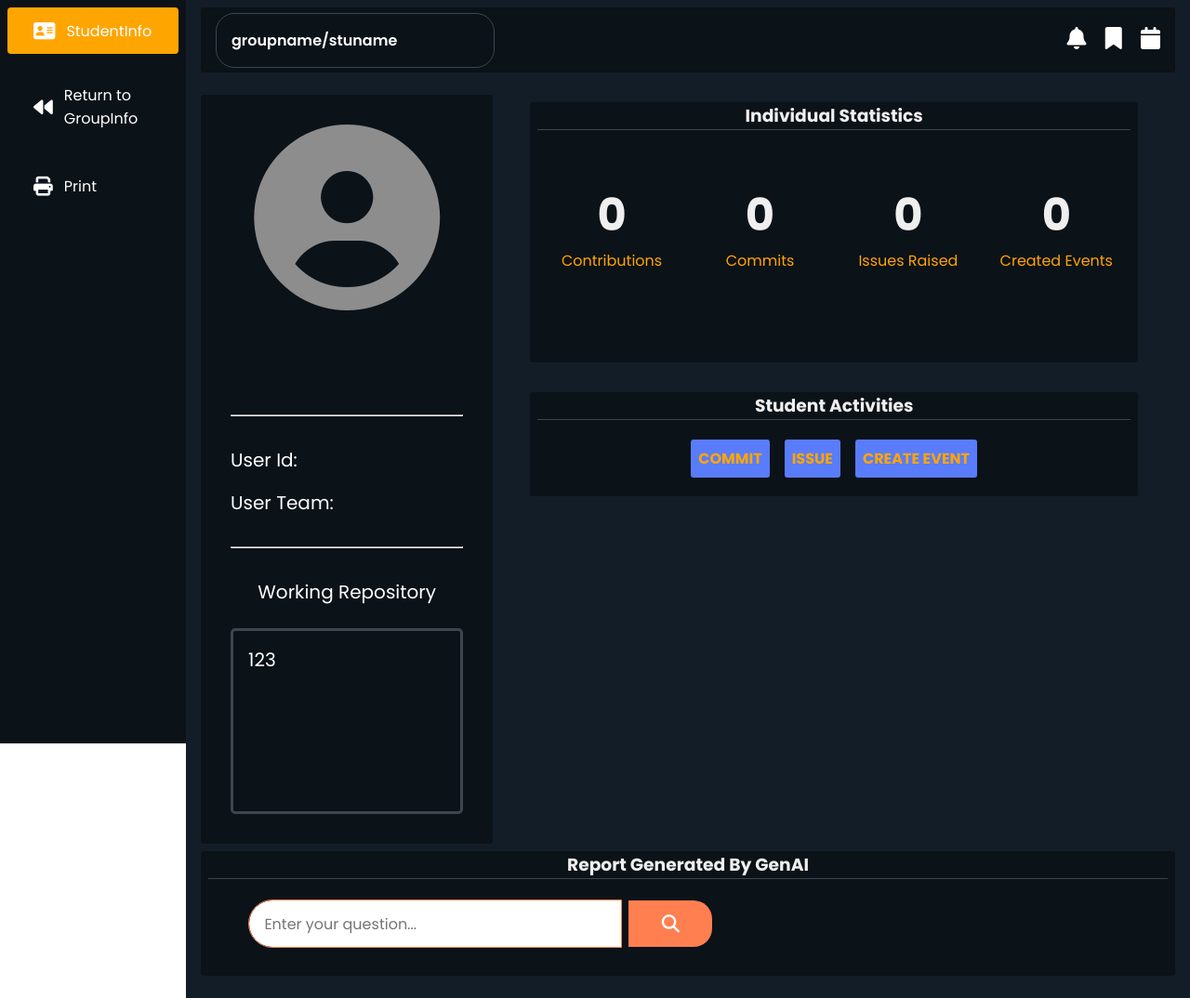
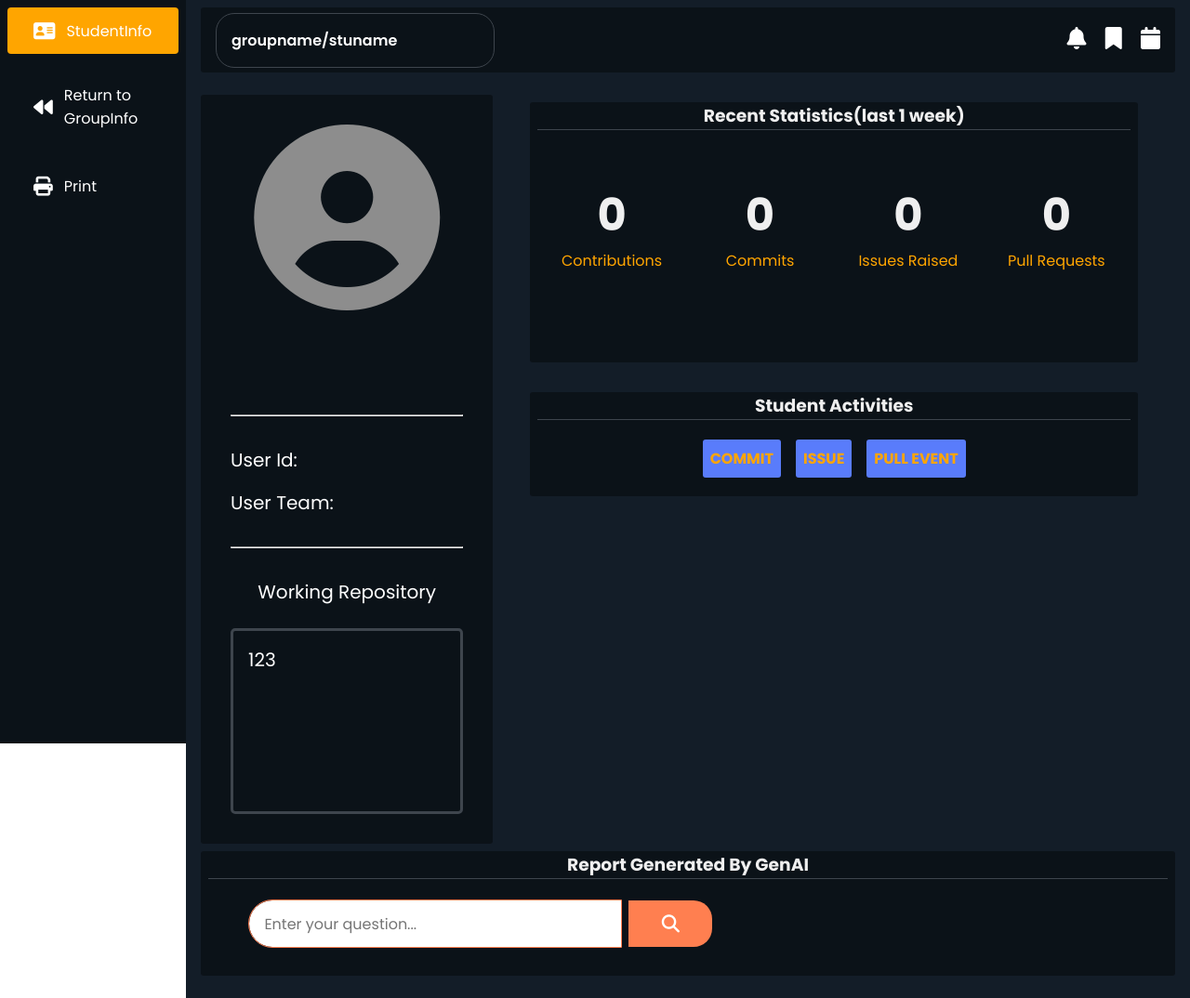
Before and after one commit to COMP5241-2324-Project/project-group10, a Flask app: page /userpage.html in a window 1280 px wide. Shown: the whole page at 93% size. Run offline with Flask 3, Linux system fonts and the light colour scheme; some libraries are stand-ins or nearby versions.

Commit message:
front fix

```diff
--- a/frontend/static/css/grouppage.css
+++ b/frontend/static/css/grouppage.css
@@ -385,7 +385,7 @@ main {
     grid-gap: 3rem;
     background: var(--bg);
     border-radius: 3px;
-    height: auto;
+    height: 1200px;
     display: grid;
     grid-template-rows: 1.3fr 1fr;
 
--- a/frontend/static/jss/userpage.js
+++ b/frontend/static/jss/userpage.js
@@ -69,15 +69,13 @@ fetchData_user(userid, reponame).then(function (data) {
   var repo = document.getElementById("repo");
   repo.textContent = orgname + "/" + userTeam + "/" + userName;
 
-  var userContributions = userDetails.user_contributions;
+  var userContributions = userDetails.user_contributions+userDetails.user_issuses_raised+userDetails.user_pull_requests;
   //var userCommits = userDetails.user_commits;
 
   var userIssuesRaised = userDetails.user_issuses_raised;
-  var userPullRequests = 0;
-  if (userDetails.user_id == 159535) {
-    userPullRequests = 1;
-  }
-  var userCommits = userDetails.user_pull_requests;
+  var userPullRequests = userDetails.user_pull_requests;
+
+  var userCommits = userDetails.user_contributions;
 
   var contributionsElement = document.getElementById("contributions");
   contributionsElement.textContent = userContributions;
@@ -90,7 +88,7 @@ fetchData_user(userid, reponame).then(function (data) {
   var issuesRaisedElement = document.getElementById("issuesRaised");
   issuesRaisedElement.textContent = userIssuesRaised;
 
-  var pullRequestsElement = document.getElementById("createEvent");
+  var pullRequestsElement = document.getElementById("pullRequests");
   pullRequestsElement.textContent = userPullRequests;
 
   fetchDataAllActivities(userid).then(function (data) {
@@ -227,7 +225,7 @@ fetchData_user(userid, reponame).then(function (data) {
     for (var i = 0; i < json4user.data.rows.length; i++) {
       var rowData = json4user.data.rows[i];
 
-      if (rowData.type == "CreateEvent") {
+      if (rowData.type == "PullRequestEvent") {
         var dataRow = document.createElement("tr");
 
         var dataCell1 = createStyledCell('20%');
--- a/frontend/templates/grouppage.html
+++ b/frontend/templates/grouppage.html
@@ -96,7 +96,7 @@
                         <div class="mid1-content">
                             <div class="card-commit">
                                 <h2 id="commits">0</h2>
-                                <p style="font-size: large;">Commits</p>
+                                <p style="font-size: large;">Recent Commits</p>
 
                             </div>
                             <div class="card-commit">
@@ -191,7 +191,7 @@
                         </div>
                     </div>
                     <div class="right2">
-                        <div id="contrichart" style="height: 300px;"></div>
+                        <div id="contrichart" style="height: 400px;"></div>
                     </div>
 
 
--- a/frontend/templates/overview.html
+++ b/frontend/templates/overview.html
@@ -152,7 +152,7 @@
                         <div class="card lc3">
                             <div class="card-info-small">
                                 <h2 id="pullcnt">0</h2>
-                                <small>Total Pulls</small>
+                                <small>Pulls</small>
                             </div>
                         </div>
                         <div class="card lc3">
--- a/frontend/templates/userpage.html
+++ b/frontend/templates/userpage.html
@@ -89,7 +89,7 @@
         <div class="right-container">
           <div class="right1">
             <div class="right1-head">
-              <h3>Individual Statistics</h3>
+              <h3>Recent Statistics(last 1 week)</h3>
             </div>
             <div class="right1-content">
               <div class="card">
@@ -112,8 +112,8 @@
               </div>
               <div class="card">
                 <div class="card-info">
-                  <h2 id="createEvent">0</h2>
-                  <p>Created Events</p>
+                  <h2 id="pullRequests">0</h2>
+                  <p>Pull Requests</p>
                 </div>
               </div>
             </div>
@@ -130,7 +130,7 @@
               <div class="btn4table">
                 <button id="commitButton">COMMIT</button>
                 <button id="issueButton">ISSUE</button>
-                <button id="pullButton">CREATE EVENT</button>
+                <button id="pullButton">PULL EVENT</button>
               </div>
               <div class="table1">
                 <div id="commitTable"></div>
--- a/gemini/gemini.py
+++ b/gemini/gemini.py
@@ -18,10 +18,10 @@ def generate_other(chartext,response):
     response = model.generate_content(messages).text
     return response
 
-def generate_std_score(user_name, user_contribution, user_commit, user_issue, user_create):
+def generate_std_score(user_name, user_contribution, user_commit, user_issue, user_pull):
     messages.append({'role':'model',
                  'parts':[response_model.text]})
-    msg = "现在有一个学生{user_name}，该学生的贡献值为{user_contribution}，commits数为：{user_commit}，发布的issues数为：{user_issue}，创建事件的次数为：{user_create}请生成一个学生文档".format(user_name=user_name,user_contribution=user_contribution,user_commit=user_commit,user_issue=user_issue,user_create=user_create)
+    msg = "现在有一个学生{user_name}，该学生的贡献值为{user_contribution}，commits数为：{user_commit}，发布的issues数为：{user_issue}，pull请求的次数为：{user_pull}请生成一个学生文档".format(user_name=user_name,user_contribution=user_contribution,user_commit=user_commit,user_issue=user_issue,user_pull=user_pull)
     messages.append({'role':'user',
                  'parts':[msg]})
     response = model.generate_content(messages).text
```
Also changed, not shown: frontend/static/jss/grouppage.js (+10 -4 lines).
